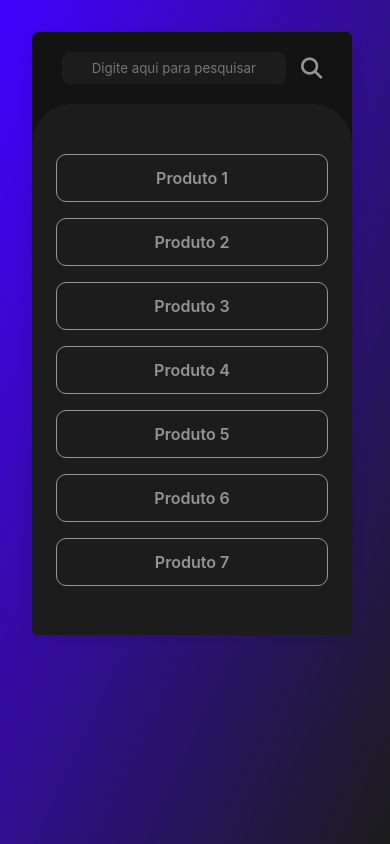
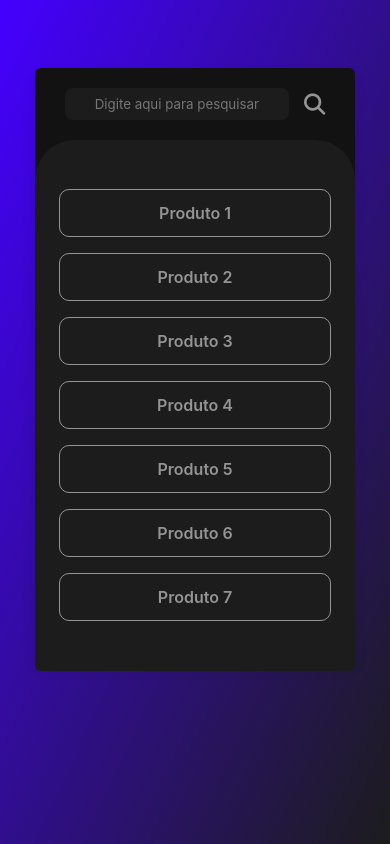
Before and after one commit to SousaaArthur/links-profile, a plain HTML site: page pages/setup.html in a window 390 px wide. Drawn offline with Linux system fonts and the light colour scheme.

Commit message:
links-profile version 1.6

```diff
--- a/styles/setup.css
+++ b/styles/setup.css
@@ -28,9 +28,8 @@ body{
     background-color: #131212;
     height: 37rem;
     width: 20rem;
-    position: fixed;
-    top: 2rem;
-    left: 2rem;
+    position: sticky;
+    top: 9%;
 }
 
 .search{
@@ -107,3 +106,10 @@ body{
     color: #fafafa;
     border: 1px solid #fafafa;
 }
+
+@media (max-width: 425px) {
+    .panel{
+        position: fixed;
+        top: 8%;
+    }
+}
```
